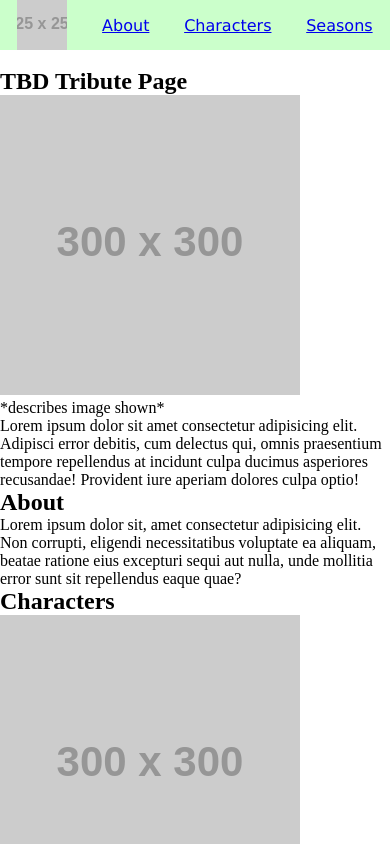
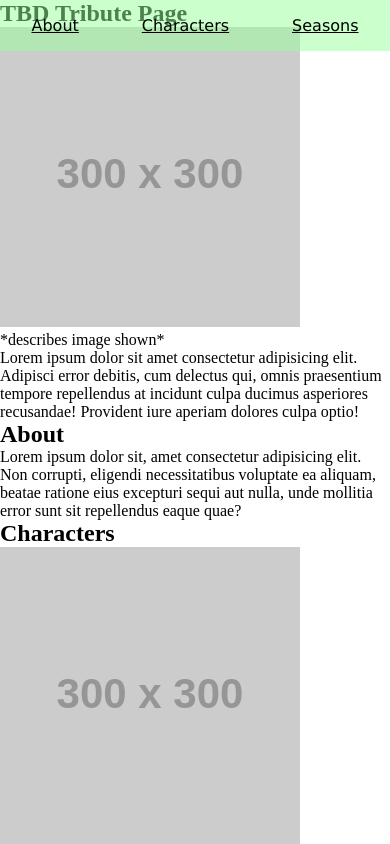
Before and after one commit to katdorziere11/FCC_Tribute, a plain HTML site: page index.html in a window 390 px wide. Shown: the top 844 px of the page. Drawn offline with Linux system fonts and the light colour scheme; placeholder pictures from the web are drawn by us.

Commit message:
mobile navbar

```diff
--- a/index.html
+++ b/index.html
@@ -12,16 +12,18 @@
             <nav>
                 <img id="logo" src="https://via.placeholder.com/25" />
                 <li>
-                    <a href="#">About</a>
+                    <a href="#about" >About</a>
+                </li>
+
+                <li>
+                    <a href="#characters" >Characters</a>
                 </li>
                 <li>
-                    <a href="#">Characters</a>
-                </li>
-                <li>
-                    <a href="#">Seasons</a>
+                    <a href="#seasons" >Seasons</a>
                 </li>
             </nav>
-            <br />
+        </section>
+        <section id="hero">
             <h1 id="title">TBD Tribute Page</h1>
             <div id="img-div">
                 <img id="image" src="https://via.placeholder.com/300" />
--- a/style.css
+++ b/style.css
@@ -3,19 +3,41 @@
     padding: 0;
     box-sizing: border-box;
 }
+
 nav {
     display: flex;
-    font-family: 'Lucida Sans', 'Lucida Sans Regular', 'Lucida Grande', 'Lucida Sans Unicode', Geneva, Verdana, sans-serif;
-    color: navy;
-    height: 50px;
+    font-family: "Lucida Sans", "Lucida Sans Regular", "Lucida Grande",
+        "Lucida Sans Unicode", Geneva, Verdana, sans-serif;
     justify-content: space-around;
     list-style-type: none;
     background-color: rgba(152, 255, 152, 0.5);
-    position: sticky;
-    top: 0;
+    flex-wrap: wrap;
+}
 
+#header {
+    position: fixed;
+    width: 100vw;
+}
+
+#about, #characters, #seasons {
+    text-decoration: none
+}
+
+
+li:hover {
+    transform: scale(1.1);
+}
+
+#logo {
+    display: none;
 }
 
 li {
     align-self: center;
+    transition: all 0.2s ease-in-out;
+    margin: 1em;
 }
+
+a:link {
+    color: black;
+}
```
